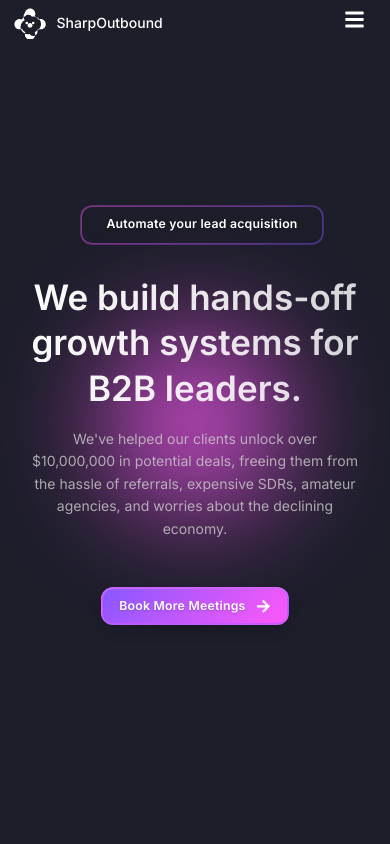
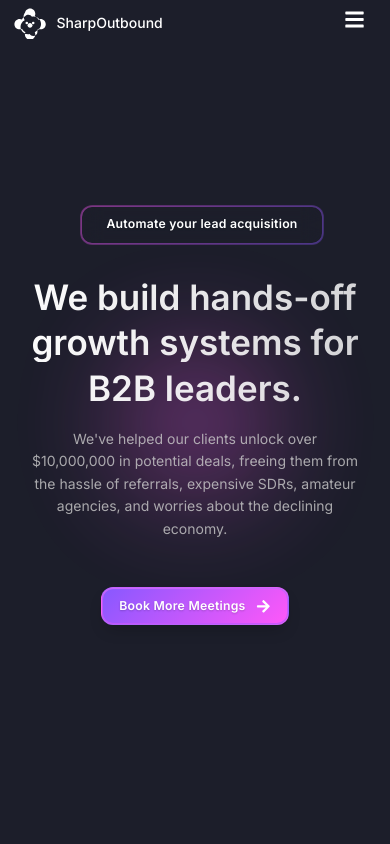
Before and after one commit to Rajje93/SharpOutbound, a React (Vite) app: page / in a window 390 px wide. Shown: the top 844 px of the page. Built offline with nearby package versions, Linux system fonts and the light colour scheme.

Commit message:
Updated orb styling to match reference design

```diff
--- a/src/App.css
+++ b/src/App.css
@@ -162,26 +162,26 @@ body {
 .background-orbs::after {
   content: '';
   position: absolute;
-  width: 30vw;
-  height: 30vw;
+  width: 35vw;
+  height: 35vw;
   border-radius: 50%;
   filter: blur(80px);
   animation: orbFloat 20s infinite ease-in-out;
 }
 
 .background-orbs::before {
-  background: radial-gradient(circle at center, #8758FF, transparent 60%);
+  background: radial-gradient(circle at center, #FF58F9, transparent 60%);
   bottom: -10%;
   right: -5%;
-  opacity: 0.25;
+  opacity: 0.3;
   animation-delay: -5s;
 }
 
 .background-orbs::after {
-  background: radial-gradient(circle at center, #8758FF, transparent 60%);
+  background: radial-gradient(circle at center, #FF58F9, transparent 60%);
   bottom: -15%;
   left: -5%;
-  opacity: 0.15;
+  opacity: 0.2;
 }
 
 @keyframes orbFloat {
@@ -212,16 +212,15 @@ body {
   .background-orbs::before {
     content: '';
     position: fixed;
-    width: 80vw;
-    height: 80vw;
+    width: 120vw;
+    height: 120vw;
     left: 50%;
     top: 50%;
     transform: translate(-50%, -50%);
     border-radius: 50%;
-    background: linear-gradient(135deg, #FF58F9 0%, #FF58F9 100%);
+    background: radial-gradient(circle at center, #FF58F9, transparent 70%);
     filter: blur(100px);
-    opacity: 0.15;
-    animation: pulseOrb 8s ease-in-out infinite;
+    opacity: 0.25;
   }
 
   .background-orbs::after {
```
